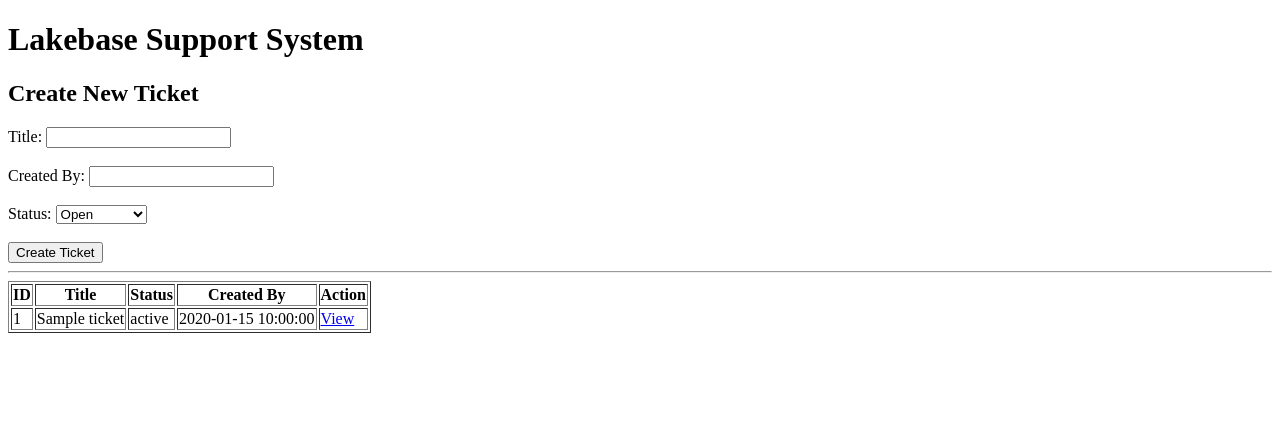
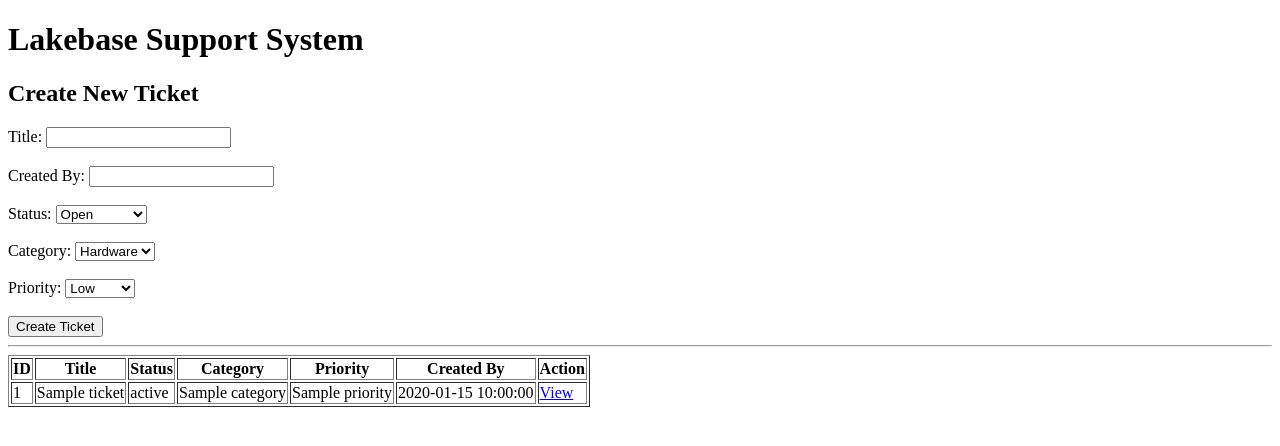
Before and after one commit to bhavikamange03/lakebase-suppory-app, a Flask app: template templates/index.html in a window 1280 px wide. Shown: the top 446 px of the page. Run offline with Flask 3, Linux system fonts and the light colour scheme; the template is opened without the code that fills it: most values are stand-ins (such as "Sample title", 1, 10 or a date in 2020).

Commit message:
added Category and priority in frontend

```diff
--- a/app.py
+++ b/app.py
@@ -66,6 +66,8 @@ def create_ticket():
     title = request.form["title"]
     created_by = request.form["created_by"]
     status = request.form["status"]
+    category = request.form["category"]
+    priority = request.form["priority"]
 
 
     run_write("""
@@ -73,11 +75,15 @@ def create_ticket():
         (
             title,
             status,
+            priority,
+            category,
             created_by,
             created_at
         )
         VALUES
         (
+            %s,
+            %s,
             %s,
             %s,
             %s,
@@ -87,6 +93,8 @@ def create_ticket():
     (
         title,
         status,
+        priority,
+        category,
         created_by
     ))
 
--- a/templates/index.html
+++ b/templates/index.html
@@ -39,6 +39,50 @@
         </option>
 
     </select>
+<br><br>
+<label>Category:</label>
+
+<select name="category">
+
+    <option value="hardware">
+        Hardware
+    </option>
+
+    <option value="software">
+        Software
+    </option>
+
+    <option value="network">
+        Network
+    </option>
+
+    <option value="access">
+        Access
+    </option>
+
+</select>
+
+<br><br>
+
+    <label>Priority:</label>
+
+        <select name="priority">
+
+            <option value="low">
+                Low
+            </option>
+
+            <option value="medium">
+                Medium
+            </option>
+
+            <option value="high">
+                High
+            </option>
+
+        </select>
+
+
 
     <br><br>
 
@@ -56,8 +100,11 @@
     <th>ID</th>
     <th>Title</th>
     <th>Status</th>
+    <th>Category</th>
+    <th>Priority</th>
     <th>Created By</th>
     <th>Action</th>
+
 </tr>
 
 
@@ -70,6 +117,10 @@
 <td>{{ ticket.title }}</td>
 
 <td>{{ ticket.status }}</td>
+
+<td> {{ ticket.category }}</td>
+
+<td>{{ ticket.priority}}</td>
 
 <td>{{ ticket.created_by }}</td>
 
```
